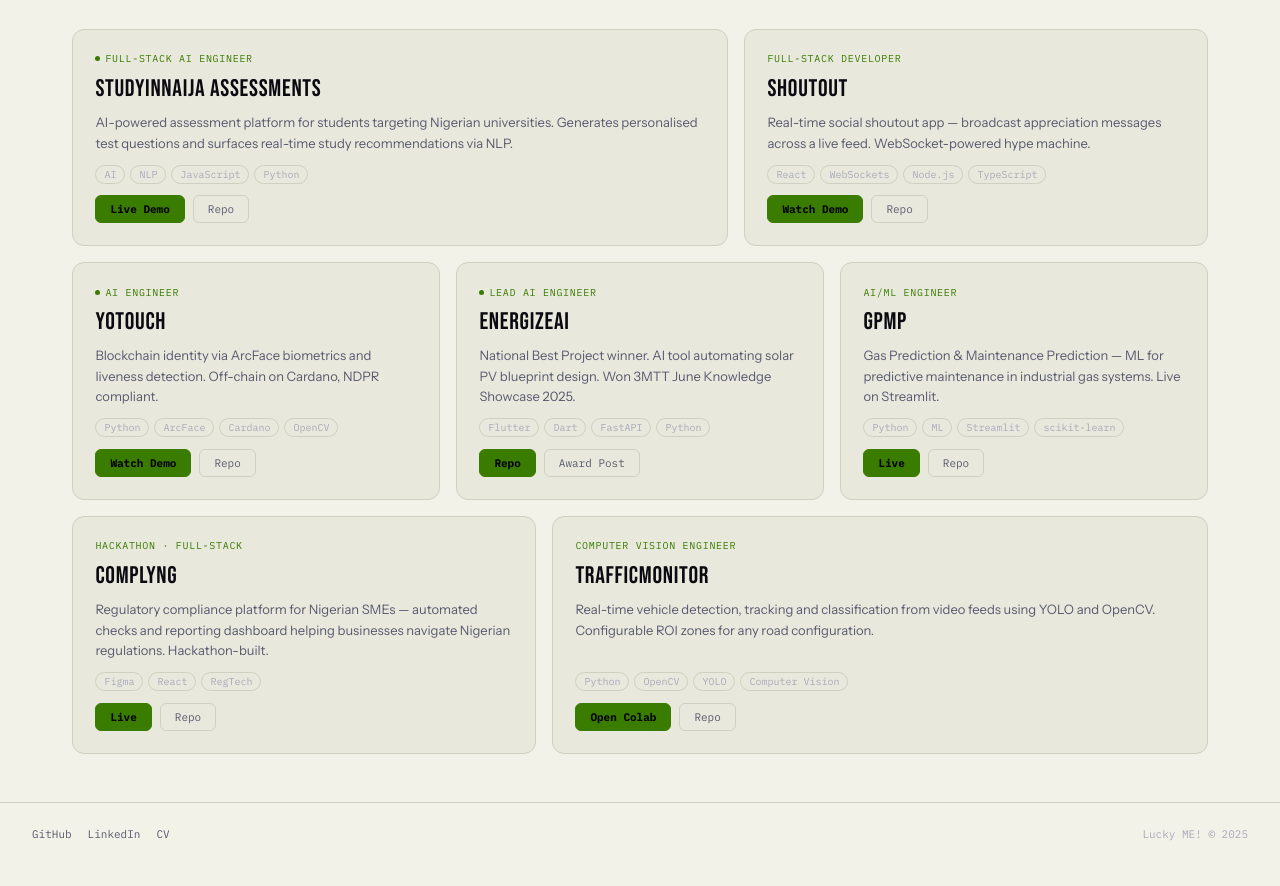
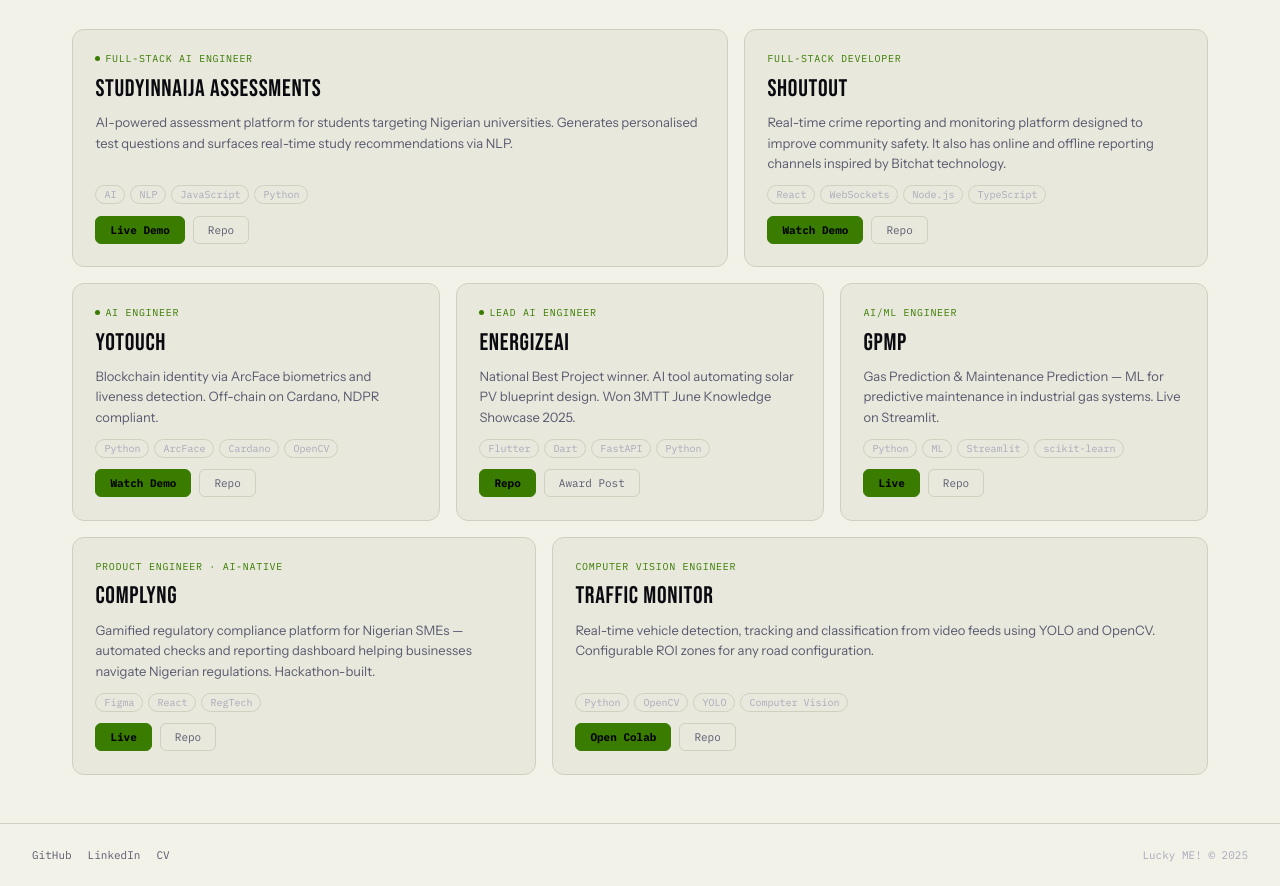
Before and after one commit to Luckingz/lucky-portfolio, a website built with Vite: page index.html in a window 1280 px wide. Shown: the part 908-1794 px from the top of the page. Before the commit the page ends 1773 px from the top, so only its background shows below. Built offline with nearby package versions, Linux system fonts and the light colour scheme.

Commit message:
Updated index.html

```diff
--- a/index.html
+++ b/index.html
@@ -131,7 +131,7 @@
       <div class="fc c2">
         <div class="fc-role">Full-Stack Developer</div>
         <div class="fc-title">ShoutOUT</div>
-        <div class="fc-desc">Real-time social shoutout app — broadcast appreciation messages across a live feed. WebSocket-powered hype machine.</div>
+        <div class="fc-desc">Real-time crime reporting and monitoring platform designed to improve community safety. It also has online and offline reporting channels inspired by Bitchat technology.</div>
         <div class="fc-tags"><span class="fc-tag">React</span><span class="fc-tag">WebSockets</span><span class="fc-tag">Node.js</span><span class="fc-tag">TypeScript</span></div>
         <div class="fc-links"><a href="https://drive.google.com/file/d/11ml1Adk82T6Mfhft71qBAcXkR-RQvVhy/view" target="_blank" class="fc-lnk p">Watch Demo</a><a href="https://github.com/Luckingz/shoutOUT" target="_blank" class="fc-lnk">Repo</a></div>
       </div>
@@ -157,15 +157,15 @@
         <div class="fc-links"><a href="https://gas-prediction-maintenance-3peuwgeird5tyhv5rpswej.streamlit.app/" target="_blank" class="fc-lnk p">Live</a><a href="https://github.com/Luckingz/gas-prediction-maintenance" target="_blank" class="fc-lnk">Repo</a></div>
       </div>
       <div class="fc c6">
-        <div class="fc-role">Hackathon &middot; Full-Stack</div>
+        <div class="fc-role">Product Engineer &middot; AI-Native</div>
         <div class="fc-title">ComplyNG</div>
-        <div class="fc-desc">Regulatory compliance platform for Nigerian SMEs &mdash; automated checks and reporting dashboard helping businesses navigate Nigerian regulations. Hackathon-built.</div>
+        <div class="fc-desc">Gamified regulatory compliance platform for Nigerian SMEs &mdash; automated checks and reporting dashboard helping businesses navigate Nigerian regulations. Hackathon-built.</div>
         <div class="fc-tags"><span class="fc-tag">Figma</span><span class="fc-tag">React</span><span class="fc-tag">RegTech</span></div>
         <div class="fc-links"><a href="https://chute-stack-74315615.figma.site/" target="_blank" class="fc-lnk p">Live</a><a href="https://github.com/olayinkaojo/hackaton" target="_blank" class="fc-lnk">Repo</a></div>
       </div>
       <div class="fc c7">
         <div class="fc-role">Computer Vision Engineer</div>
-        <div class="fc-title">TrafficMonitor</div>
+        <div class="fc-title">Traffic Monitor</div>
         <div class="fc-desc">Real-time vehicle detection, tracking and classification from video feeds using YOLO and OpenCV. Configurable ROI zones for any road configuration.</div>
         <div class="fc-tags"><span class="fc-tag">Python</span><span class="fc-tag">OpenCV</span><span class="fc-tag">YOLO</span><span class="fc-tag">Computer Vision</span></div>
         <div class="fc-links"><a href="https://colab.research.google.com/drive/1ggW_GF5JR53lFpia0E7I5RUKYnGTotB0?usp=sharing" target="_blank" class="fc-lnk p">Open Colab</a><a href="https://github.com/Luckingz/traffic-monitoring-system" target="_blank" class="fc-lnk">Repo</a></div>
```
